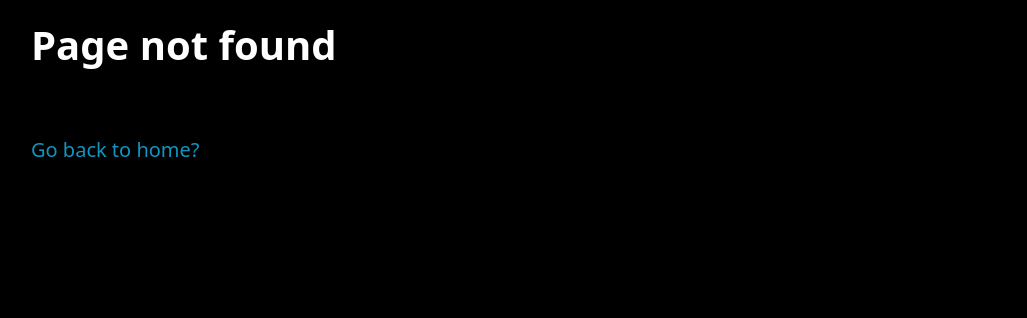
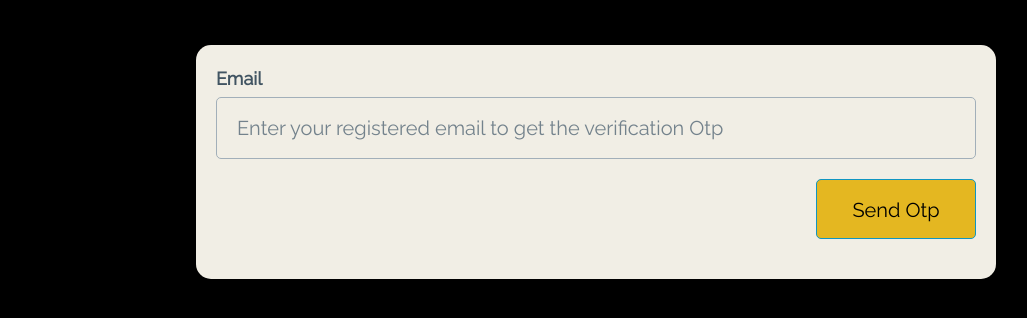
Before and after one commit to priyavarshini-mediwave/movie-api-frontend, a React (Vite) app in the folder app/: page /users/send-otp-mail in a window 1280 px wide. Before the commit this address had no page. Shown: the top 318 px of the page, without its empty margins (44-1071 px from the left). Built offline with nearby package versions, Linux system fonts and the light colour scheme.

Commit message:
send otp

```diff
--- a/app/src/App.css
+++ b/app/src/App.css
@@ -1,3 +1,5 @@
+@import url("https://fonts.googleapis.com/css2?family=Raleway:wght@400&display=swap");
+
 #root {
   background-color: black;
   min-height: 100vh;
@@ -5,6 +7,7 @@
 }
 body {
   background-color: black;
+  font-family: "Raleway", sans-serif;
 }
 .Not-found h1 {
   color: #ffffff;
@@ -282,7 +285,7 @@ body {
   padding: 20px;
 }
 .ASCBtn {
-  width: 105px;
+  width: 108px;
   height: 35px;
   background-color: rgb(228, 224, 217);
 
@@ -294,7 +297,7 @@ body {
   margin-top: 20px;
 }
 .DESCBtn {
-  width: 105px;
+  width: 108px;
   height: 35px;
   background-color: rgb(228, 224, 217);
 
@@ -385,6 +388,38 @@ body {
   background-color: #e4b721;
   color: black;
 }
+
+.forgotPwdDiv {
+  text-align: right;
+}
+.forgotPwdBtn {
+  color: red;
+  font-size: large;
+  font-weight: 600;
+}
+
+.forgotPwdForm {
+  padding: 20px;
+  margin: auto;
+  max-width: 800px;
+  margin-top: 30px;
+  border-radius: 15px;
+  background-color: #f1eee5;
+}
+.forgotPwdForm label {
+  font-size: large;
+  font-weight: bold;
+}
+.forgotPwdSubmitDiv {
+  display: flex;
+  justify-content: right;
+}
+.forgotPwdSubmit {
+  width: 160px;
+  height: 60px;
+  background-color: #e4b721;
+  color: black;
+}
 @media (min-width: 320px) {
   .showMovies {
     grid-template-columns: 1fr;
--- a/app/src/App.tsx
+++ b/app/src/App.tsx
@@ -12,9 +12,10 @@ const AddUserForm = lazy(() => import("./pages/AddUserForm"));
 const LoginForm = lazy(() => import("./pages/LoginForm"));
 const EditUser = lazy(() => import("./pages/EditUser"));
 const UpdatePassword = lazy(() => import("./pages/UpdatePassword"));
+const ForgotPassword = lazy(() => import("./pages/ForgotPassword"));
+const OtpValidation = lazy(() => import("./pages/OtpValidation"));
 
 const AddMovie = lazy(() => import("./pages/AddMovie"));
-const DeleteMovie = lazy(() => import("./pages/DeleteMovie"));
 const EditMovie = lazy(() => import("./pages/EditMovie"));
 const ViewOneMovie = lazy(() => import("./pages/ViewOneMovie"));
 
@@ -43,14 +44,18 @@ function App() {
               path="/users/user/updatePassword"
               element={<UpdatePassword />}
             ></Route>
+            <Route
+              path="/users/send-otp-mail"
+              element={<ForgotPassword />}
+            ></Route>
+            <Route
+              path="/users/otp-validation/user_id"
+              element={<OtpValidation />}
+            ></Route>
 
             <Route path="addMovie" element={<AddMovie />}></Route>
             <Route path="/movies/list/:id" element={<ViewOneMovie />} />
             <Route path="/movies/update/:id" element={<EditMovie />}></Route>
-            <Route
-              path="/movies/delete/:movie_id"
-              element={<DeleteMovie />}
-            ></Route>
 
             <Route path="*" element={<NotFoundPage />} />
           </Routes>
--- a/app/src/Interfaces/interfaces.ts
+++ b/app/src/Interfaces/interfaces.ts
@@ -57,7 +57,9 @@ interface IMovietoshow {
 interface IaddRatingPayload {
   rating_value: number;
 }
-
+interface ISendOtpPayload {
+  email: string;
+}
 export type {
   ILayout,
   IUserForm,
@@ -70,4 +72,5 @@ export type {
   IaddRatingPayload,
   IUserUpdate,
   IPasswordUpdate,
+  ISendOtpPayload,
 };
--- a/app/src/components/UserForm.tsx
+++ b/app/src/components/UserForm.tsx
@@ -21,13 +21,13 @@ const UserForm: React.FC<IUserForm> = ({
     }
   );
 
-  console.log("Say user:", user);
+  //console.log("Say user:", user);
 
   function handleInputChange(e: React.ChangeEvent<HTMLInputElement>) {
     const { name, value } = e.target;
     setUser({ ...user, [name]: value });
   }
-  console.log("Say user:", user);
+  //console.log("Say user:", user);
   function handleAdd(e: React.FormEvent<HTMLFormElement>) {
     e.preventDefault();
     //setnewLoading(true);
--- /dev/null
+++ b/app/src/pages/ForgotPassword.tsx
@@ -0,0 +1,60 @@
+import { useState } from "react";
+import Layout from "../components/Layout";
+import OtpValidation from "./OtpValidation";
+import { sendOtpApi } from "../services/api";
+import { useNavigate } from "react-router-dom";
+const FogotPassword = () => {
+  const navigate = useNavigate();
+  const [email, setEmail] = useState("");
+
+  function handleInputChange(e: React.ChangeEvent<HTMLInputElement>) {
+    const { name, value } = e.target;
+    setEmail(value);
+  }
+  const handleOtpForm = (e: React.FormEvent<HTMLFormElement>) => {
+    e.preventDefault();
+    // console.log(email);
+    handleSendOtp(email);
+  };
+  async function handleSendOtp(email: string) {
+    try {
+      const otpPayload = {
+        email: email,
+      };
+      const sendOtpRes = await sendOtpApi(otpPayload);
+      //   console.log(sendOtpRes);
+      //   console.log(sendOtpRes.data.response.user_id);
+      let Navuser_id = sendOtpRes.data.response.user_id;
+      if (sendOtpRes) {
+        navigate(`/users/otp-validation/${Navuser_id}`);
+        setEmail("");
+      }
+    } catch (error) {
+      console.log(error);
+    }
+  }
+  return (
+    <>
+      <Layout title="Forgot Password">
+        <div>
+          <form className="forgotPwdForm" onSubmit={(e) => handleOtpForm(e)}>
+            <label htmlFor="email">Email</label>
+            <input
+              type="text"
+              name="email"
+              id="email"
+              placeholder="Enter your registered email to get the verification Otp"
+              onChange={(e) => handleInputChange(e)}
+            ></input>
+            <div className="forgotPwdSubmitDiv">
+              <button type="submit" className="forgotPwdSubmit">
+                Send Otp
+              </button>
+            </div>
+          </form>
+        </div>
+      </Layout>
+    </>
+  );
+};
+export default FogotPassword;
--- a/app/src/pages/LoginForm.tsx
+++ b/app/src/pages/LoginForm.tsx
@@ -103,7 +103,7 @@ const LoginForm: React.FC = () => {
               onChange={(e) => handleInputChange(e)}
             ></input>
             <label htmlFor="confirm-password">
-              confirm-Password
+              Confirm-Password
               <input
                 type="password"
                 id="confirm-password"
@@ -116,6 +116,11 @@ const LoginForm: React.FC = () => {
                 <p style={{ color: "red" }}>{passError.error}</p>
               )}
             </label>
+            <div className="forgotPwdDiv">
+              <Link to="/users/send-otp-mail" className="forgotPwdBtn">
+                Forgot Password
+              </Link>
+            </div>
             <div className="User-form-input-AddFormbuttons"></div>
             <div className="LoginBtns">
               <button type="submit" className="LoginBtn">
--- /dev/null
+++ b/app/src/pages/OtpValidation.tsx
@@ -0,0 +1,8 @@
+const OtpValidation = () => {
+  return (
+    <>
+      <h1>OtpValidation</h1>
+    </>
+  );
+};
+export default OtpValidation;
--- a/app/src/services/ProtectedRoute.ts
+++ b/app/src/services/ProtectedRoute.ts
@@ -8,10 +8,8 @@ interface IProtectedRoute {
 }
 
 const ProtectedRoute: React.FC<IProtectedRoute> = ({ children }) => {
-  // const user = useSelector((state) => state.user);
-  // let location = useLocation();
   let user_token = localStorage.getItem("token");
-  console.log(user_token);
+  //console.log(user_token);
   return user_token ? children : Navigate({ to: "/login", replace: true });
   // if (!user_token) {
   //   return <Navigate>
--- a/app/src/services/api.ts
+++ b/app/src/services/api.ts
@@ -6,6 +6,7 @@ import {
   IaddRatingPayload,
   IUserUpdate,
   IPasswordUpdate,
+  ISendOtpPayload,
 } from "../Interfaces/interfaces";
 //import { IMovieAdd } from "../Interfaces/Interface";
 const axiosInstance = axios.create({
@@ -32,6 +33,9 @@ export const addUser = (payload: IaddUser) => {
 };
 export const loginUserapi = (payload: ILogin) => {
   return axiosInstance.post("/login", payload);
+};
+export const sendOtpApi = (payload: ISendOtpPayload) => {
+  return axiosInstance.post("/users/send-otp-mail", payload);
 };
 export const viewUserInfo = () => {
   return axiosInstance.get("/users/userInfo", setHeaders());
```
Also changed, not shown: 1 other file (tests, documents, lock files or other folders).
